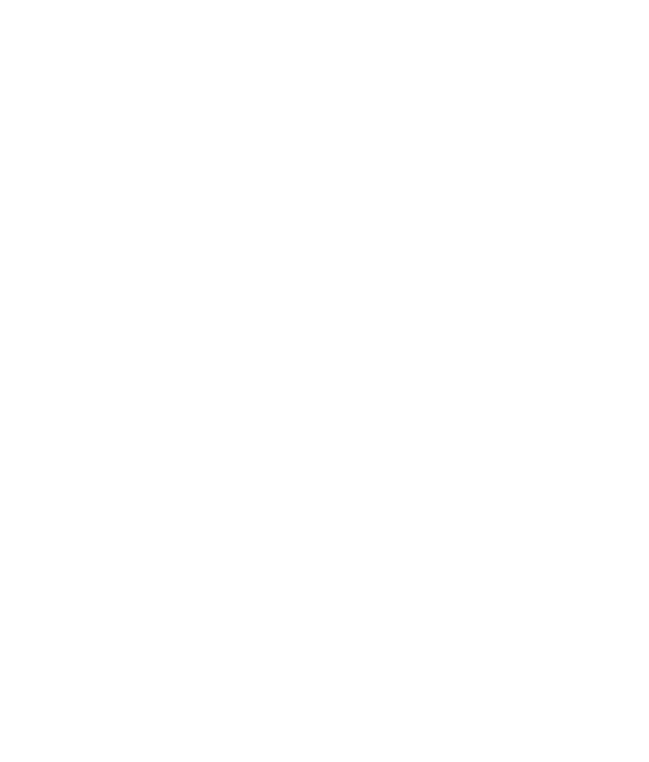
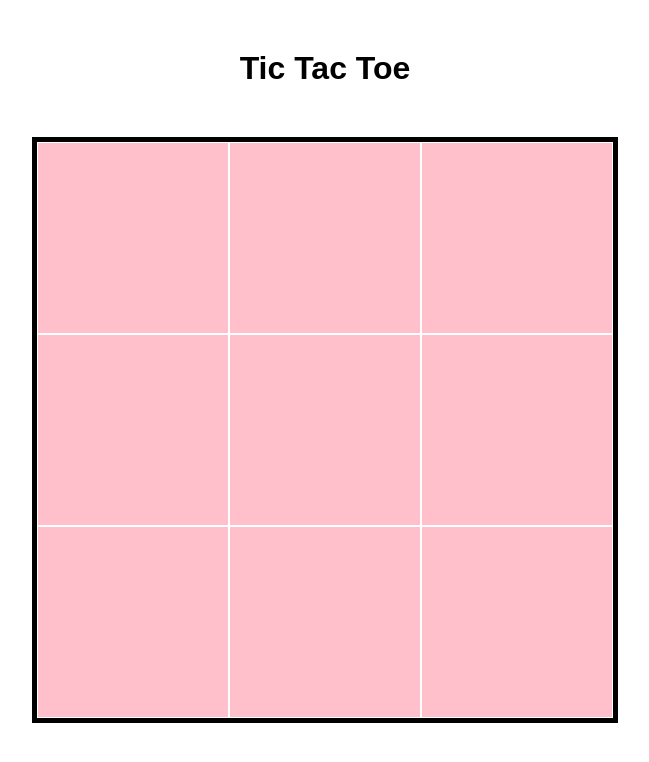
Before and after one commit to gpatuwo/graces-game-room, a plain HTML site: page tic_tac_toe/index.html in a window 1280 px wide. Shown: the whole page, without its empty margins (315-964 px from the left). Drawn offline with Linux system fonts and the light colour scheme.

Commit message:
added and styled ttt

```diff
--- a/tic_tac_toe/css/master.css
+++ b/tic_tac_toe/css/master.css
@@ -0,0 +1,37 @@
+body, h1, ul, li {
+  margin: 0;
+  padding: 0;
+}
+
+body {
+  font-family: Futura, sans-serif;
+  text-align: center;
+}
+
+h1 {
+  margin: 0 auto;
+  padding-top: 50px;
+}
+
+ul {
+  border: 5px solid black;
+  background: orange;
+  width: 576px;
+  margin: 50px auto;
+  list-style: none;
+  font-size: 0px;
+}
+
+li {
+  background: pink;
+  width: 190px;
+  height: 190px;
+  display: inline-block;
+  margin: 0 0;
+  border: 1px solid white;
+  cursor: pointer;
+}
+
+li:hover {
+  background: orange;
+}
--- a/tic_tac_toe/index.html
+++ b/tic_tac_toe/index.html
@@ -3,8 +3,23 @@
   <head>
     <meta charset="utf-8">
     <title>Tic Tac Toe</title>
+
+    <link rel="stylesheet" href="css/master.css">
   </head>
   <body>
+    <h1> Tic Tac Toe</h1>
+    <ul>
+      <li></li>
+      <li></li>
+      <li></li>
 
+      <li></li>
+      <li></li>
+      <li></li>
+
+      <li></li>
+      <li></li>
+      <li></li>
+    </ul>
   </body>
 </html>
```
